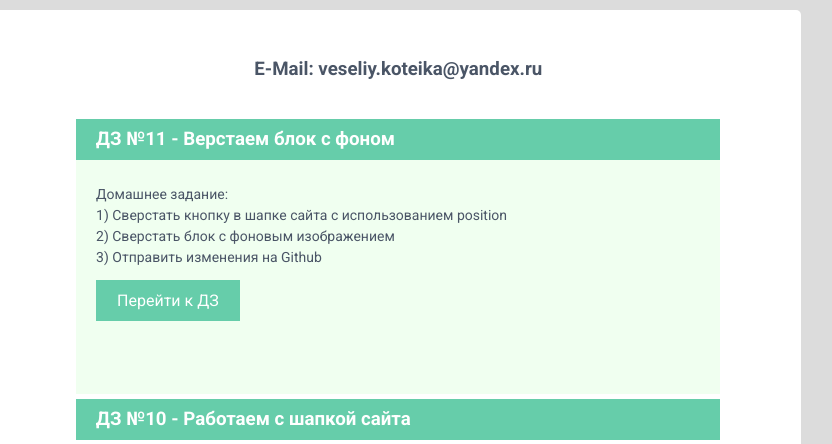
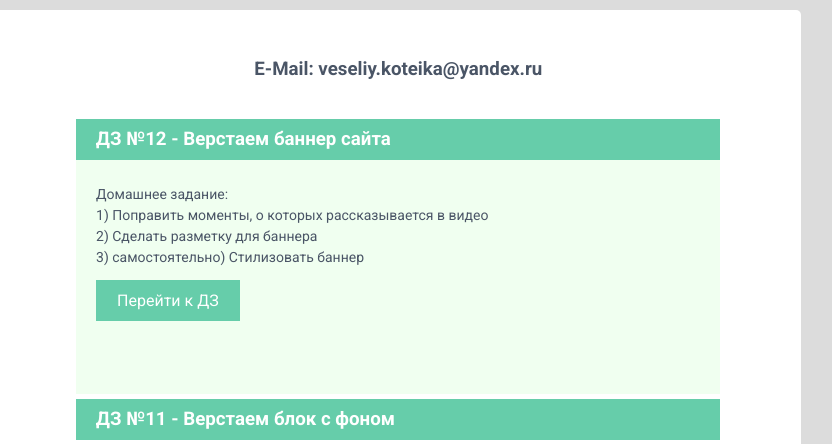
Before and after one commit to den7466/MyPortfolio, a plain HTML site: page index.html in a window 1280 px wide. Shown: the top 444 px of the page, 351-1183 px from the left. Drawn offline with nearby package versions, Linux system fonts and the light colour scheme.

Commit message:
Add HW 12

```diff
--- a/index.html
+++ b/index.html
@@ -41,6 +41,16 @@
         <div class="cases">
             <h3>E-Mail: veseliy.koteika@yandex.ru</h3>
             <div id="accordion">
+                <h3>ДЗ №12 - Верстаем баннер сайта</h3>
+                <div>
+                    <p>
+                        Домашнее задание:<br>
+                        1) Поправить моменты, о которых рассказывается в видео<br>
+                        2) Сделать разметку для баннера<br>
+                        3) самостоятельно) Стилизовать баннер
+                    </p>
+                    <a href="https://den7466.github.io/Module01-Burger/" title="Открыть ДЗ" target="_blank">Перейти к ДЗ</a>
+                </div>
                 <h3>ДЗ №11 - Верстаем блок с фоном</h3>
                 <div>
                     <p>
@@ -51,7 +61,6 @@
                     </p>
                     <a href="https://den7466.github.io/Module01-Burger/" title="Открыть ДЗ" target="_blank">Перейти к ДЗ</a>
                 </div>
-
                 <h3>ДЗ №10 - Работаем с шапкой сайта</h3>
                 <div>
                     <p>
```
